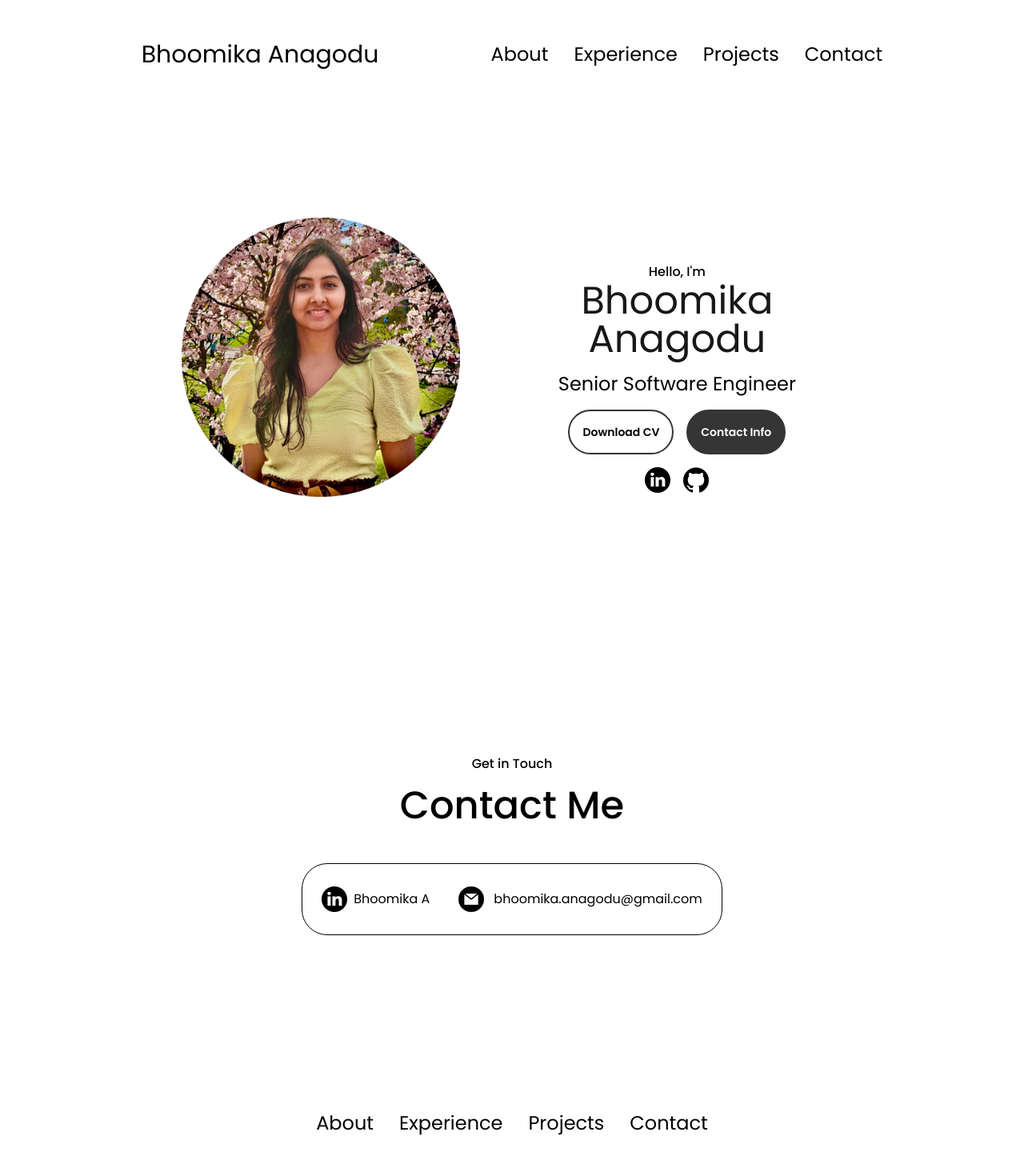
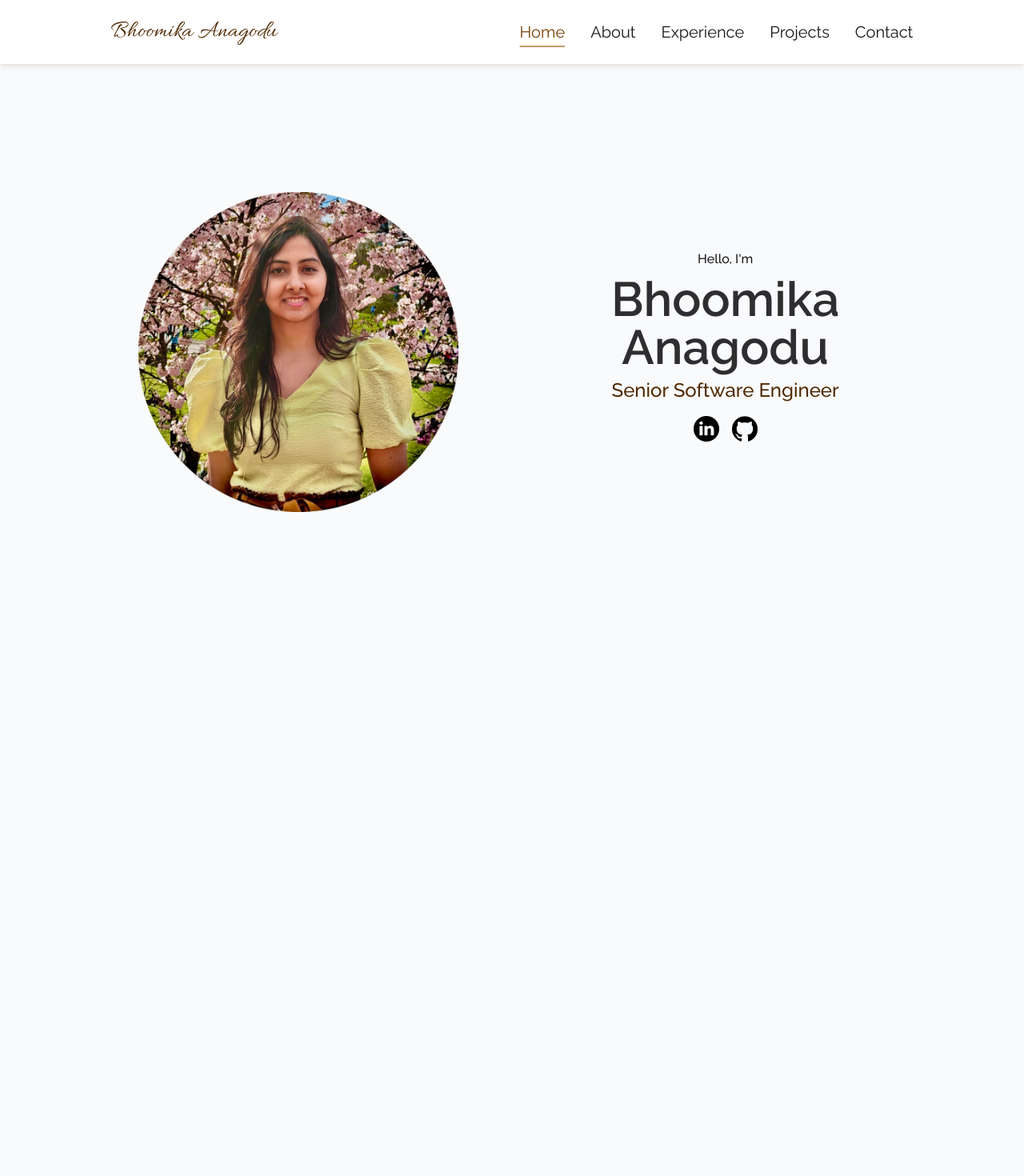
Before and after one commit to BhoomikaAnagodu/my-portfolio, a React (Vite) app: page / in a window 1280 px wide. Shown: the top 1470 px of the page at 80% size. After the commit the page ends 800 px from the top, so only its background shows below. Built offline with nearby package versions, Linux system fonts and the light colour scheme.

Commit message:
enhaced website styling

```diff
--- a/index.css
+++ b/index.css
@@ -4,13 +4,23 @@
   --breakpoint-xxs: 10rem;
   --breakpoint-xs: 30rem;
   --breakpoint-2xl: 100rem;
-  --font-poppins: "Poppins", sans-serif;
-  --color-hover: grey;
-  --color-praragraph: #555555;
-  --color-dark-grey: #353535;
-  --color-underline-hover: #b5b5b5;
+
+  --font-allura: "Allura", cursive;
+  --font-raleway: "Raleway", sans-serif;
+
+  --color-brown-200: #f6e9d5;
+  --color-brown-400: #eaddca;
+  --color-brown-600: #c19a6b;
+  --color-brown-800: #92612c;
+  --color-brown: #7b3f00;
+  --color-dark-brown: #4f2901;
+
   --animate-fadeIn: fadeIn ease 4s;
   --animate-typewrite: typewrite 3s steps(24) 1s 1 normal both;
+
+  --shadow-header: rgba(123, 63, 0, 0.1) 0px 4px 6px -1px,
+    rgba(123, 63, 0, 0.06) 0px 2px 4px -1px;
+  --shadow-menu: 0px 2px 8px 0px rgba(123, 63, 0, 0.2);
 }
 
 @keyframes fadeIn {
@@ -44,20 +54,40 @@ a,
   @apply xxs:w-full xs:w-full md:w-full lg:w-10/12 xl:w-10/12;
 }
 
+.section-height {
+  @apply h-screen lg:h-[48vh] xl:h-screen;
+}
+
+.nav-list > li {
+  @apply lg:text-lg xl:text-xl;
+}
+
 .nav-link:hover {
-  @apply text-hover underline decoration-underline-hover underline-offset-16;
+  @apply text-brown transform pb-1 transition-all ease-in-out duration-300;
 }
 
 .menu-link {
-  @apply block p-1 md:p-2 lg:p-2 xl:p-2 text-right xxs:text-lg xs:text-lg sm:text-lg md:text-xl lg:text-2xl transition-all ease-in-out duration-300;
+  @apply block p-2 xxs:text-sm xs:text-sm sm:text-base md:text-base transition-all ease-in-out duration-300;
 }
 
 .menu-link:hover {
-  @apply text-hover transform scale-110;
+  @apply bg-brown-200 text-brown transform scale-104;
+}
+
+.active-menu-link {
+  @apply text-brown border-l-2 border-brown-600;
 }
 
 section {
-  @apply pt-[4dvh] h-[60dvh] md:h-[75dvh] xl:h-[80dvh] xs:mx-15 sm:mx-20 md:mx-15 lg:mx-[78px] xl:mx-30 min-h-fit box-border;
+  @apply my-auto pt-12 md:pt-16 lg:pt-18 xl:pt-20 box-border;
+}
+
+.section-heading {
+  @apply text-3xl md:text-4xl xl:text-5xl font-medium;
+}
+
+.contact-link:hover {
+  @apply underline text-dark-brown decoration-dark-brown underline-offset-10;
 }
 
 .btn {
@@ -65,5 +95,5 @@ section {
 }
 
 .icon {
-  @apply cursor-pointer h-6 lg:h-7 xl:h-8;
+  @apply cursor-pointer h-6 md:h-7 xl:h-8;
 }
--- a/index.html
+++ b/index.html
@@ -9,11 +9,11 @@
     <link rel="preconnect" href="https://fonts.googleapis.com" />
     <link rel="preconnect" href="https://fonts.gstatic.com" crossorigin />
     <link
-      href="https://fonts.googleapis.com/css2?family=Poppins:wght@300;400;500;600&display=swap"
+      href="https://fonts.googleapis.com/css2?family=Allura&family=Raleway:ital,wght@0,100..900;1,100..900&display=swap"
       rel="stylesheet"
     />
   </head>
-  <body class="font-poppins text-black">
+  <body class="font-raleway bg-[#F9FAFB] text-zinc-900 text-base">
     <div id="root"></div>
     <script type="module" src="/src/main.tsx"></script>
   </body>
--- a/src/App.tsx
+++ b/src/App.tsx
@@ -1,15 +1,15 @@
 import ContactInfo from "./components/ContactInfo";
-import Footer from "./components/Footer";
 import Header from "./components/Header";
 import LandingPage from "./components/LandingPage";
 
 const App = () => {
   return (
-    <div className="main-container mx-auto">
+    <div className="relative">
       <Header />
-      <LandingPage />
-      <ContactInfo />
-      <Footer />
+      <div className="snap-y snap-mandatory overflow-y-scroll section-height">
+        <LandingPage />
+        <ContactInfo />
+      </div>
     </div>
   );
 };
--- a/src/components/ContactInfo.tsx
+++ b/src/components/ContactInfo.tsx
@@ -1,24 +1,24 @@
 import EmailIcon from "../assets/email.png";
 import LinkedInIcon from "../assets/linkedin.png";
+import Footer from "./Footer";
 
 const ContactInfo = () => {
   return (
+    <div className="main-container mx-auto snap-always snap-center">
       <section
         id="contact"
-      className="xxs:h-[60dvh]! md:h-[70dvh]! lg:h-[70dvh]! text-center flex flex-col justify-center"
+        className="relative section-height text-center flex flex-col justify-center"
       >
-      <p className="font-medium xxs:text-xs md:text-base">Get in Touch</p>
-      <h1 className="xxs:text-2xl sm:text-3xl md:text-4xl lg:text-4xl xl:text-5xl font-medium block my-2 lg:my-4">
-        Contact Me
-      </h1>
-      <div className="block lg:flex lg:justify-center w-fit border-1 border-grey rounded-4xl p-2 mx-auto xxs:my-4 md:my-6 lg:my-8">
+        <p className="font-medium xxs:text-sm md:text-base">Get in Touch</p>
+        <h1 className="section-heading block my-2 lg:my-4">Contact Me</h1>
+        <div className="block md:flex md:justify-center w-fit border-1 border-dark-brown rounded-2xl p-2 px-8 mx-auto xxs:my-4 md:my-6 lg:my-8">
           <div className="flex items-center justify-center gap-2 m-2 md:m-4">
             <img
               src={LinkedInIcon}
               alt="LinkedIn Icon"
               className="xxs:h-5 sm:h-7 lg:h-8 cursor-default"
             />
-          <p className="nav-link text-sm md:text-base">
+            <p className="contact-link text-sm md:text-base my-2 md:my-0">
               <a
                 href="https://www.linkedin.com/in/bhoomika-anagodu/"
                 target="_blank"
@@ -33,14 +33,16 @@ const ContactInfo = () => {
               alt="Email Icon"
               className="xxs:h-7 sm:h-9 lg:h-10 cursor-default"
             />
-          <p className="nav-link text-sm md:text-base">
+            <p className="contact-link text-sm md:text-base my-2 md:my-0">
               <a href="mailto:bhoomika.anagodu@gmail.com">
                 bhoomika.anagodu@gmail.com
               </a>
             </p>
           </div>
         </div>
+        <Footer />
       </section>
+    </div>
   );
 };
 
--- a/src/components/Footer.tsx
+++ b/src/components/Footer.tsx
@@ -1,10 +1,7 @@
-import NavLinks from "./NavLinks";
-
 const Footer = () => {
   return (
-    <div className="place-items-center sm:h-[20dvh] md:h-[26dvh]">
-      <NavLinks isFooter={true} />
-      <p className="text-grey font-light xxs:text-[10px] sm:text-sm">
+    <div className="absolute bottom-10 left-[50%] -translate-x-[50%] w-full">
+      <p className="text-brown-800 font-light xxs:text-[10px] sm:text-sm">
         Copyright © 2025 Bhoomika Anagodu. All Rights Reserved.
       </p>
     </div>
--- a/src/components/Header.tsx
+++ b/src/components/Header.tsx
@@ -1,104 +1,111 @@
-import { useState } from "react";
-import NavLinks from "./NavLinks";
+import { useEffect, useRef, useState } from "react";
+
 import { scrollToElement } from "../utils/utils";
+import { NAV_ITEMS } from "../utils/constant";
+
+import Hamburger_Menu from "../assets/hamburger-menu.png";
 
 const Header = () => {
   const [openMenu, setOpenMenu] = useState(false);
+  const [activeNavItem, setActiveNavItem] = useState<string>("home");
+
+  const menuRef = useRef<HTMLDivElement>(null);
+
   const toggleMenu = () => {
     setOpenMenu((prev) => !prev);
   };
+
+  useEffect(() => {
+    const handleClickOutside = (event: MouseEvent) => {
+      if (
+        openMenu &&
+        menuRef.current &&
+        !menuRef.current.contains(event.target as Node)
+      ) {
+        setOpenMenu(false);
+      }
+    };
+
+    document.addEventListener("mousedown", handleClickOutside);
+    return () => {
+      document.removeEventListener("mousedown", handleClickOutside);
+    };
+  }, [openMenu]);
+
   return (
-    <>
+    <div className="fixed top-0 bg-white w-full z-110 shadow-header">
+      <div className="main-container mx-auto">
+        {/* Desktop View Header */}
         <nav
           id="desktop-nav"
-        className="hidden lg:flex xl:flex 2xl:flex justify-around items-center h-[17dvh] "
+          className="hidden lg:flex justify-between items-center xl:px-8 lg:h-18 xl:h-20"
         >
-        <div className="text-xl md:text-2xl lg:text-3xl xl:text-3xl cursor-default">
+          <div className="font-allura text-dark-brown lg:text-[28px] xl:text-3xl cursor-default">
             Bhoomika Anagodu
           </div>
-        <NavLinks />
+          <ul className="lg:flex items-center lg:gap-6 xl:gap-8 nav-list">
+            {NAV_ITEMS.map((item) => {
+              return (
+                <li className="nav-link cursor-pointer">
+                  <p
+                    className={
+                      activeNavItem === item.toLowerCase()
+                        ? "text-brown underline decoration-brown-600 underline-offset-10"
+                        : ""
+                    }
+                    onClick={() => {
+                      setActiveNavItem(item.toLowerCase());
+                      scrollToElement(item.toLocaleLowerCase());
+                    }}
+                  >
+                    {item}
+                  </p>
+                </li>
+              );
+            })}
+          </ul>
         </nav>
+
+        {/* Mobile/iPad View Header */}
         <nav
           id="hamburger-nav"
-        className="flex justify-around items-center lg:hidden xl:hidden 2xl:hidden h-[17dvh]"
+          className="relative flex justify-between items-center w-11/12 md:w-10/12 mx-auto lg:hidden xl:hidden h-12 md:h-16"
         >
-        <div className="xxs:text-2xl xs:text-2xl md:text-3xl lg:text-3xl xl:text-4xl cursor-default">
-          Bhoomika Anagodu
+          <div className="font-allura text-dark-brown xxs:text-xl xs:text-2xl md:text-3xl cursor-default">
+            Bhoomi
           </div>
-        <div className="relative inline-block">
-          <div
-            className="flex flex-col justify-between w-7 h-5 md:w-8 md:h-6 cursor-pointer transition-all ease-in-out duration-300"
-            onClick={toggleMenu}
-          >
-            <span
-              className={`${
-                openMenu
-                  ? "transform rotate-45 translate-y-2 md:translate-y-[11px]"
-                  : "opacity-100"
-              } w-full h-0.5 bg-black`}
-            ></span>
-            <span
-              className={`${openMenu ? "opacity-0" : ""} w-full h-0.5 bg-black`}
-            ></span>
-            <span
-              className={`${
-                openMenu
-                  ? "transform -rotate-45 -translate-y-[9px] md:-translate-y-[10px]"
-                  : ""
-              } w-full h-0.5 bg-black`}
-            ></span>
+          <div className="relative" ref={menuRef}>
+            <div className="w-7 md:w-8 cursor-pointer" onClick={toggleMenu}>
+              <img src={Hamburger_Menu} />
             </div>
             {openMenu && (
-            <ul className="absolute top-[100%] right-0 bg-transparent w-fit max-h-80 overflow-hidden py-2 transition-all ease-in-out duration-300">
-              <li>
+              <ul className="absolute right-0 bg-white shadow-menu rounded-xl w-fit overflow-hidden xxs:my-4 xs:my-4 md:my-6 z-120 p-2">
+                {NAV_ITEMS.map((item) => {
+                  return (
+                    <li className="menu-link cursor-pointer">
                       <p
-                  className="menu-link cursor-pointer"
+                        className={`${
+                          activeNavItem === item.toLowerCase()
+                            ? "active-menu-link"
+                            : ""
+                        } px-2`}
                         onClick={() => {
-                    scrollToElement("about");
+                          setActiveNavItem(item.toLowerCase());
+                          scrollToElement(item.toLowerCase());
                           toggleMenu();
                         }}
                       >
-                  About
+                        {item}
                       </p>
                     </li>
-              <li>
-                <p
-                  className="menu-link cursor-pointer"
-                  onClick={() => {
-                    scrollToElement("experience");
-                    toggleMenu();
-                  }}
-                >
-                  Experience
-                </p>
-              </li>
-              <li>
-                <p
-                  className="menu-link cursor-pointer"
-                  onClick={() => {
-                    scrollToElement("projects");
-                    toggleMenu();
-                  }}
-                >
-                  Project
-                </p>
-              </li>
-              <li>
-                <p
-                  className="menu-link cursor-pointer"
-                  onClick={() => {
-                    scrollToElement("contact");
-                    toggleMenu();
-                  }}
-                >
-                  Contact
-                </p>
-              </li>
+                  );
+                })}
               </ul>
             )}
           </div>
         </nav>
-    </>
+      </div>
+    </div>
   );
 };
 
--- a/src/components/LandingPage.tsx
+++ b/src/components/LandingPage.tsx
@@ -1,39 +1,47 @@
 import ProfilePic from "../assets/profile_pic.png";
 import LinkedinIcon from "../assets/linkedin.png";
 import GitHubIcon from "../assets/github.png";
-import BhoomikaA_Resume from "../assets/Bhoomika_A.pdf";
-import { scrollToElement } from "../utils/utils";
+// import BhoomikaA_Resume from "../assets/Bhoomika_A.pdf";
+// import { scrollToElement } from "../utils/utils";
 
 const LandingPage = () => {
   return (
-    <section className="block lg:flex justify-center lg:gap-11 xl:gap-16">
-      <div className="xxs:w-[37vw] xs:w-[35vw] xs:h-[35vw] sm:w-[37vw] sm:h-[37vw] md:w-[32vw] md:h-[32vw] lg:w-[34vw] lg:h-[34vw] xl:w-100 xl:h-100 mx-auto lg:my-auto">
-        <img src={ProfilePic} alt="Bhoomika Anagodu Profile Picture" />
+    <div className="main-container mx-auto snap-always snap-center">
+      <section id="home" className="section-height grid md:grid-cols-1 lg:flex">
+        <div className="lg:w-1/2 my-auto md:mx-auto">
+          <img
+            src={ProfilePic}
+            className="xxs:w-4/5 xs:w-3/4 md:w-3/5 lg:w-3/4 xl:w-3/4 mx-auto"
+            alt="Bhoomika Anagodu Profile Picture"
+          />
         </div>
-      <div className="my-8 lg:my-0 xl:my-0 text-center self-center">
+        <div className="lg:w-1/2 mt-10 lg:my-auto text-center">
           <p className="font-medium">Hello, I'm</p>
-        <h1 className="xxs:text-2xl xs:text-2xl sm:text-3xl md:text-3xl lg:text-3xl xl:text-5xl opacity-90 animate-fadeIn">
+          <h1 className="text-4xl md:text-5xl lg:text-[45px] xl:text-6xl font-semibold my-2 opacity-90 animate-fadeIn">
             Bhoomika Anagodu
           </h1>
-        <p className="mx-auto xxs:text-base sm:text-lg md:text-xl lg:text-xl xl:text-2xl xxs:my-1.5 sm:my-2 md:my-2 lg:my-4 xl:my-4 whitespace-nowrap overflow-hidden animate-typewrite">
+          <p className="text-lg md:text-xl xl:text-2xl font-medium my-2 mx-auto whitespace-nowrap overflow-hidden animate-typewrite text-dark-brown">
             Senior Software Engineer
           </p>
-        <div className="flex justify-center gap-4 my-2 lg:my-0">
+          {/* <div className="flex justify-center gap-4 my-2 lg:my-6">
             <a
-            className="btn border-2 border-dark-grey hover:bg-dark-grey hover:text-white"
+              className="btn border-2 border-zinc-800 hover:bg-zinc-800 hover:text-neutral-100"
               href={BhoomikaA_Resume}
               target="_blank"
             >
               Download CV
             </a>
             <button
-            className="btn border-2 border-dark-grey bg-dark-grey text-white"
+              className="btn border-2 border-zinc-800 bg-zinc-800 text-neutral-100"
               onClick={() => scrollToElement("contact")}
             >
               Contact Info
             </button>
-        </div>
-        <div id="socials-container" className="flex justify-center mt-4 gap-4">
+          </div> */}
+          <div
+            id="socials-container"
+            className="flex justify-center my-4 gap-4"
+          >
             <a
               href="https://www.linkedin.com/in/bhoomika-anagodu/"
               target="_blank"
@@ -55,6 +63,7 @@ const LandingPage = () => {
           </div>
         </div>
       </section>
+    </div>
   );
 };
 
--- a/src/components/NavLinks.tsx
+++ /dev/null
@@ -1,76 +0,0 @@
-import { scrollToElement } from "../utils/utils";
-
-type Props = {
-  isFooter?: boolean;
-};
-
-const NavLinks = ({ isFooter = false }: Props) => {
-  return (
-    <div
-      className={`${
-        isFooter ? "h-[25dvh] lg:h-[17dvh]" : "lg:h-[17dvh]"
-      }  place-content-center`}
-    >
-      <ul className="md:block lg:flex gap-8">
-        <li
-          className={`${
-            isFooter
-              ? "my-2 xxs:text-base sm:text-base"
-              : "xxs:text-lg sm:text-lg"
-          } md:text-xl lg:text-xl xl:text-2xl`}
-        >
-          <p
-            className="nav-link cursor-pointer"
-            onClick={() => scrollToElement("about")}
-          >
-            About
-          </p>
-        </li>
-        <li
-          className={`${
-            isFooter
-              ? "my-2 xxs:text-base sm:text-base"
-              : "xxs:text-lg sm:text-lg"
-          } md:text-xl lg:text-xl xl:text-2xl`}
-        >
-          <p
-            className="nav-link cursor-pointer"
-            onClick={() => scrollToElement("experience")}
-          >
-            Experience
-          </p>
-        </li>
-        <li
-          className={`${
-            isFooter
-              ? "my-2 xxs:text-base sm:text-base"
-              : "xxs:text-lg sm:text-lg"
-          } md:text-xl lg:text-xl xl:text-2xl`}
-        >
-          <p
-            className="nav-link cursor-pointer"
-            onClick={() => scrollToElement("projects")}
-          >
-            Projects
-          </p>
-        </li>
-        <li
-          className={`${
-            isFooter
-              ? "my-2 xxs:text-base sm:text-base"
-              : "xxs:text-lg sm:text-lg"
-          } md:text-xl lg:text-xl xl:text-2xl`}
-        >
-          <p
-            className="nav-link cursor-pointer"
-            onClick={() => scrollToElement("contact")}
-          >
-            Contact
-          </p>
-        </li>
-      </ul>
-    </div>
-  );
-};
-
-export default NavLinks;
--- /dev/null
+++ b/src/utils/constant.ts
@@ -0,0 +1 @@
+export const NAV_ITEMS = ["Home", "About", "Experience", "Projects", "Contact"];
```
Also changed, not shown: src/assets/hamburger-menu.png (added). Lines whose indentation alone changed are shown as unchanged.
